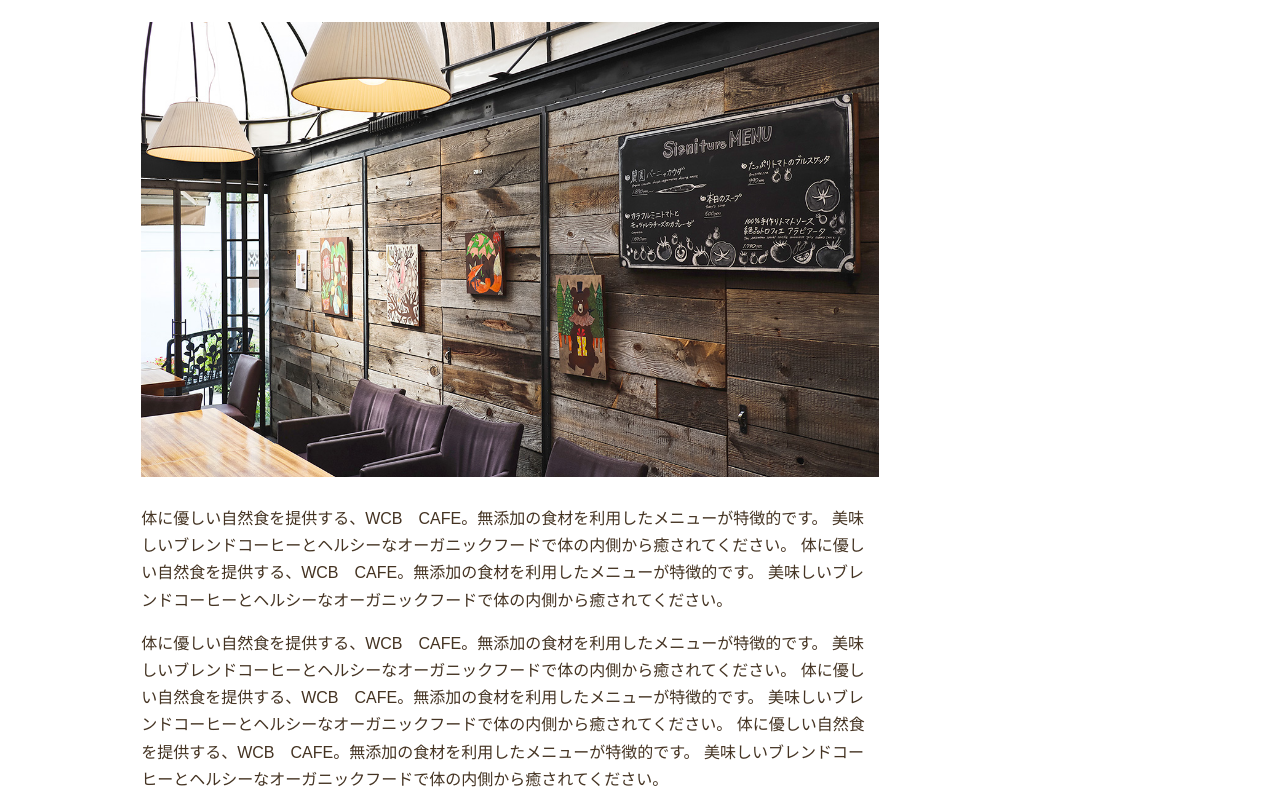
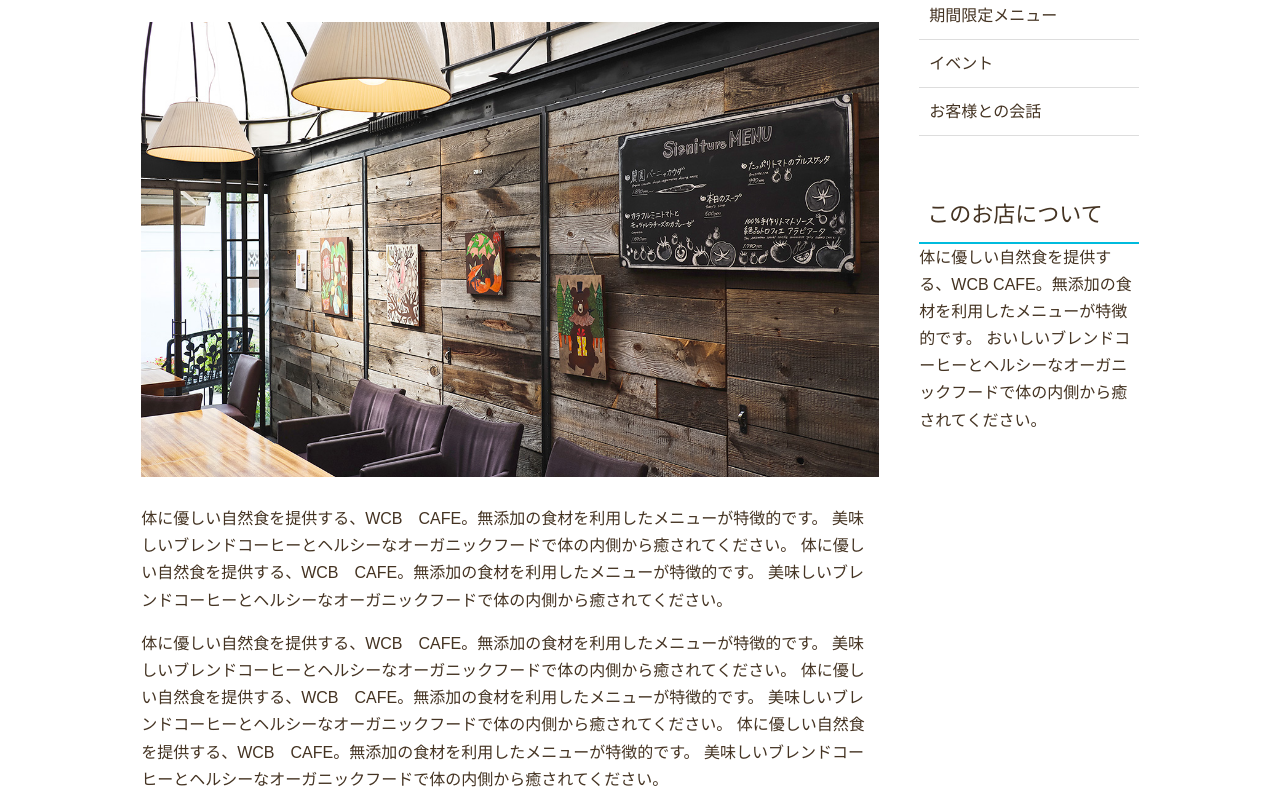
Before and after one commit to hiromu0622/WCBCafe, a plain HTML site: page news.html in a window 1280 px wide. Shown: the part 414-1204 px from the top of the page. Drawn offline with Linux system fonts and the light colour scheme; some packages are replaced by stand-ins of ours; a web font is replaced by a local one.

Commit message:
１冊で全て身につくHTML＄CSS

```diff
--- a/css/style.css
+++ b/css/style.css
@@ -179,3 +179,28 @@ article img {
 article p {
     margin-bottom: 1rem;
 }
+
+.sub-title {
+    font-size: 1.375rem;
+    padding: 0 8px 8px;
+    border-bottom: 2px #0bd solid;
+    font-weight: normal;
+}
+.aside p {
+    padding: 12px 10px;
+}
+.sub-menu {
+    margin-bottom: 60px;
+    list-style: none;
+}
+.sub-menu li {
+    border-bottom: 1px #ddd solid;
+}
+.sub-menu a {
+    color: #432;
+    padding: 10px;
+    display: block;
+}
+.sub-menu a:hover {
+    color: #0bd;
+}
--- a/news.html
+++ b/news.html
@@ -53,7 +53,19 @@
         </article>
 
         <aside>
-            サイドバー部分
+            <h3 class="sub-title">カテゴリー</h3>
+            <ul class="sub-menu">
+                <li><a href="#">お店の紹介</a></li>
+                <li><a href="#">期間限定メニュー</a></li>
+                <li><a href="#">イベント</a></li>
+                <li><a href="#">お客様との会話</a></li>
+            </ul>
+
+            <h3 class="sub-title">このお店について</h3>
+            <p>
+                体に優しい自然食を提供する、WCB CAFE。無添加の食材を利用したメニューが特徴的です。
+                おいしいブレンドコーヒーとヘルシーなオーガニックフードで体の内側から癒されてください。
+            </p>
         </aside>
     </div><!-- /.news-contents -->
     <footer>
```
